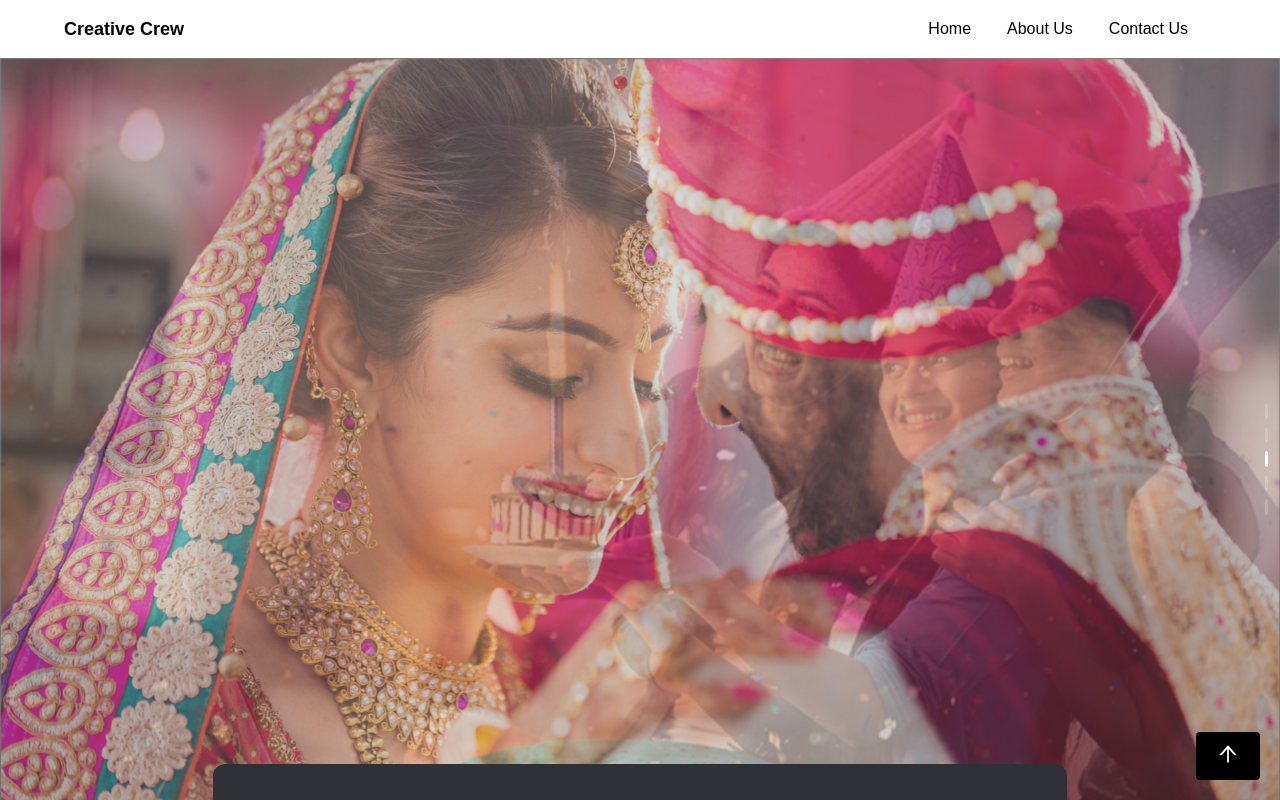
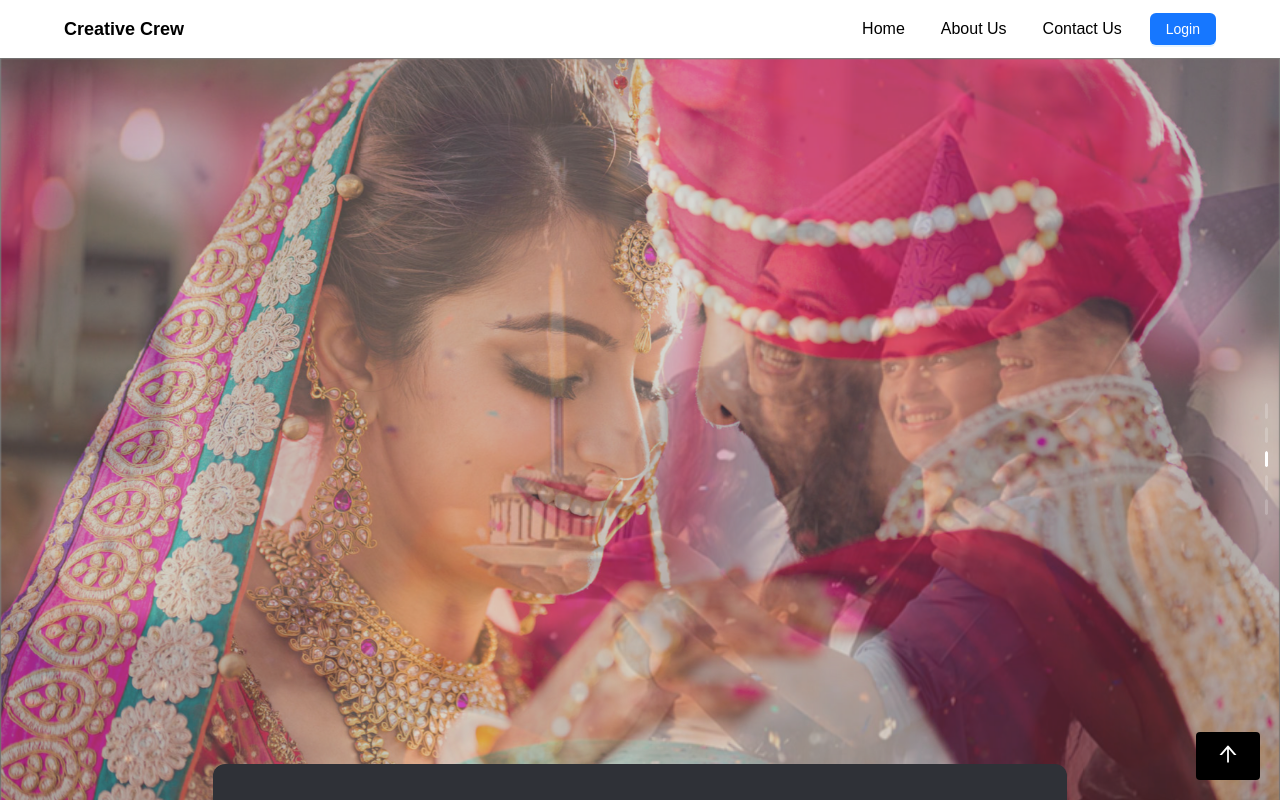
Before and after one commit to Ankan112/creative-crew, a Next.js app: page / in a window 1280 px wide. Shown: the top 800 px of the page. Built offline with nearby package versions, Linux system fonts and the light colour scheme.

Commit message:
login button added in header

```diff
--- a/src/components/ui/Header.jsx
+++ b/src/components/ui/Header.jsx
@@ -98,17 +98,8 @@ const Header = () => {
                 >
                   <p className="">Contact Us</p>
                 </Link>
-                <Link
-                  href="/login"
-                  className="hover:bg-[#f0f0f0] rounded-lg duration-500"
-                >
-                  {/* <Button
-                    btnName="Reserve Bus"
-                    type="primary"
-                    styles="py-2 px-3"
-                  >
-                    Login
-                  </Button> */}
+                <Link href="/login">
+                  <Button type="primary">Login</Button>
                 </Link>
                 {/* <button
                   type="button"
```
Also changed, not shown: 1 other file (tests, documents, lock files or other folders).
